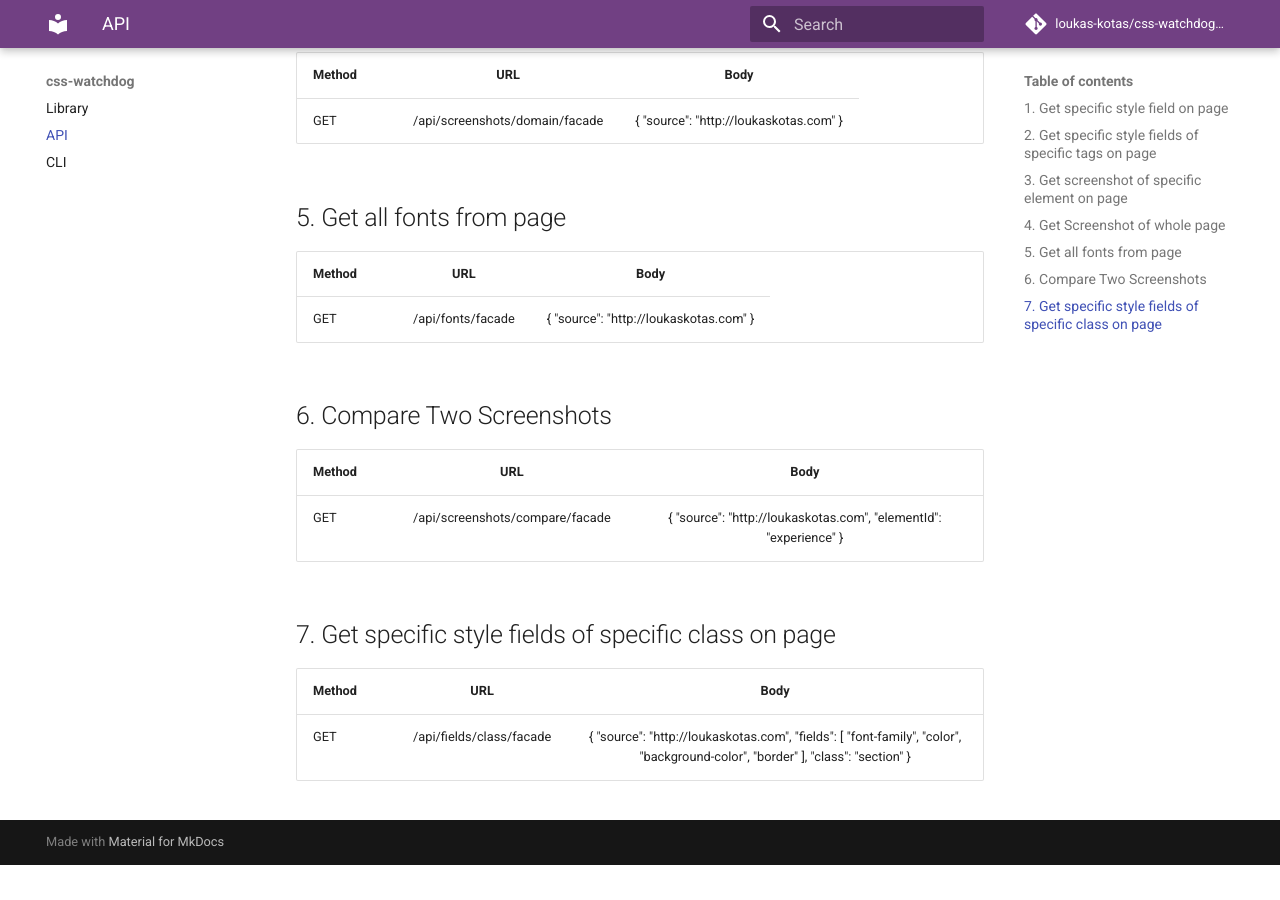
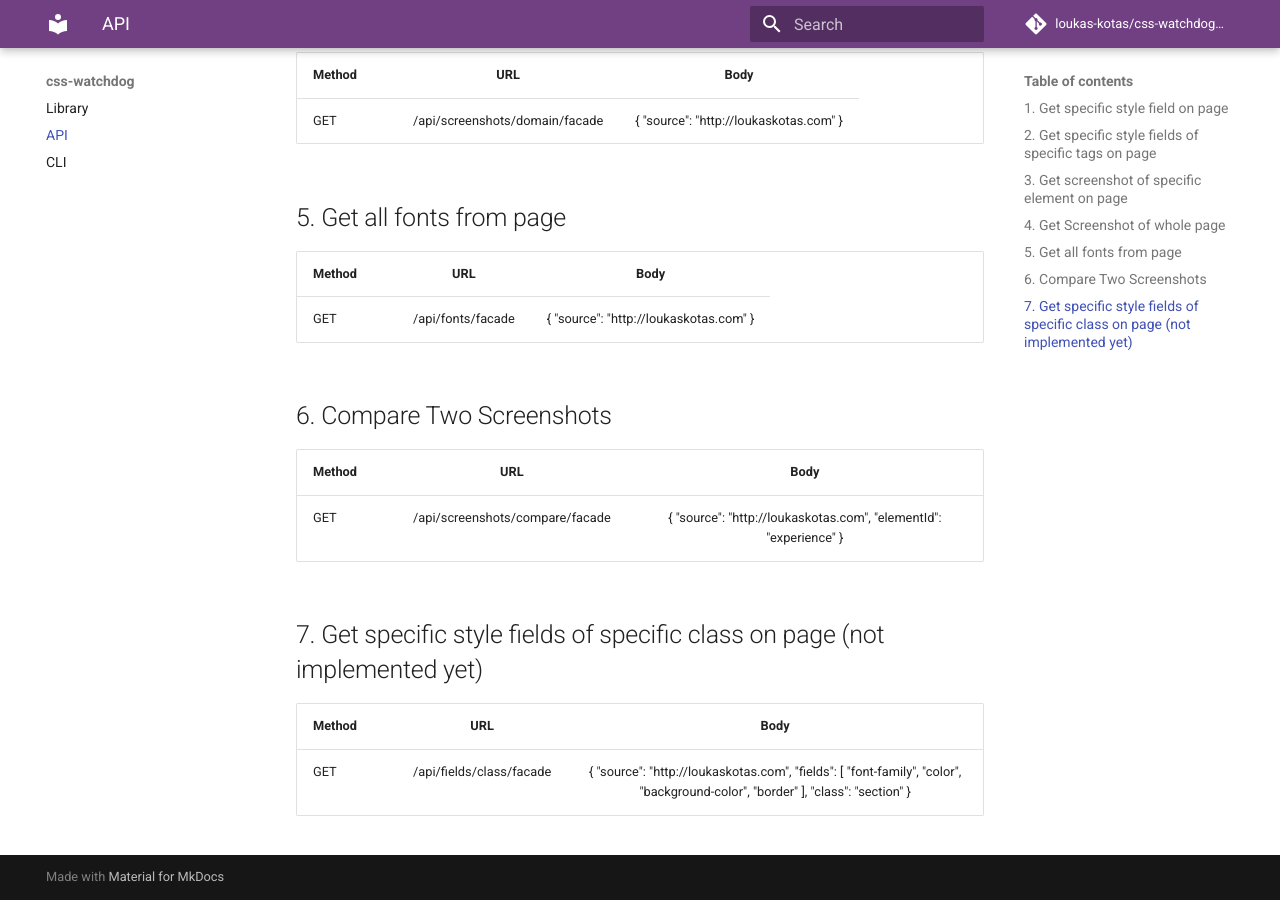
Before and after one commit to loukas-kotas/css-watchdog-docs, an MkDocs documentation site: the page built from docs/api.md, in a window 1280 px wide and 900 px high, scrolled down 815 px. Built offline with MkDocs 1.6.1 and Material for MkDocs 9.7.7, drawn with Linux system fonts in a browser that asks for light colours; comment, search, counter and statistics services are not loaded; before the commit the page ends 1680 px from its top, so only the background shows below that.

Commit message:
add commment

```diff
--- a/docs/api.md
+++ b/docs/api.md
@@ -31,7 +31,7 @@
 | GET | /api/screenshots/compare/facade | { "source": "http://loukaskotas.com", "elementId": "experience" } |
 
 
-## 7. Get specific style fields of specific class on page
+## 7. Get specific style fields of specific class on page (not implemented yet)
 | Method | URL | Body |
 | ------ |:---:|:----:|
 | GET | /api/fields/class/facade | { "source": "http://loukaskotas.com", "fields": [ "font-family", "color", "background-color", "border" ], "class": "section" } |
```
